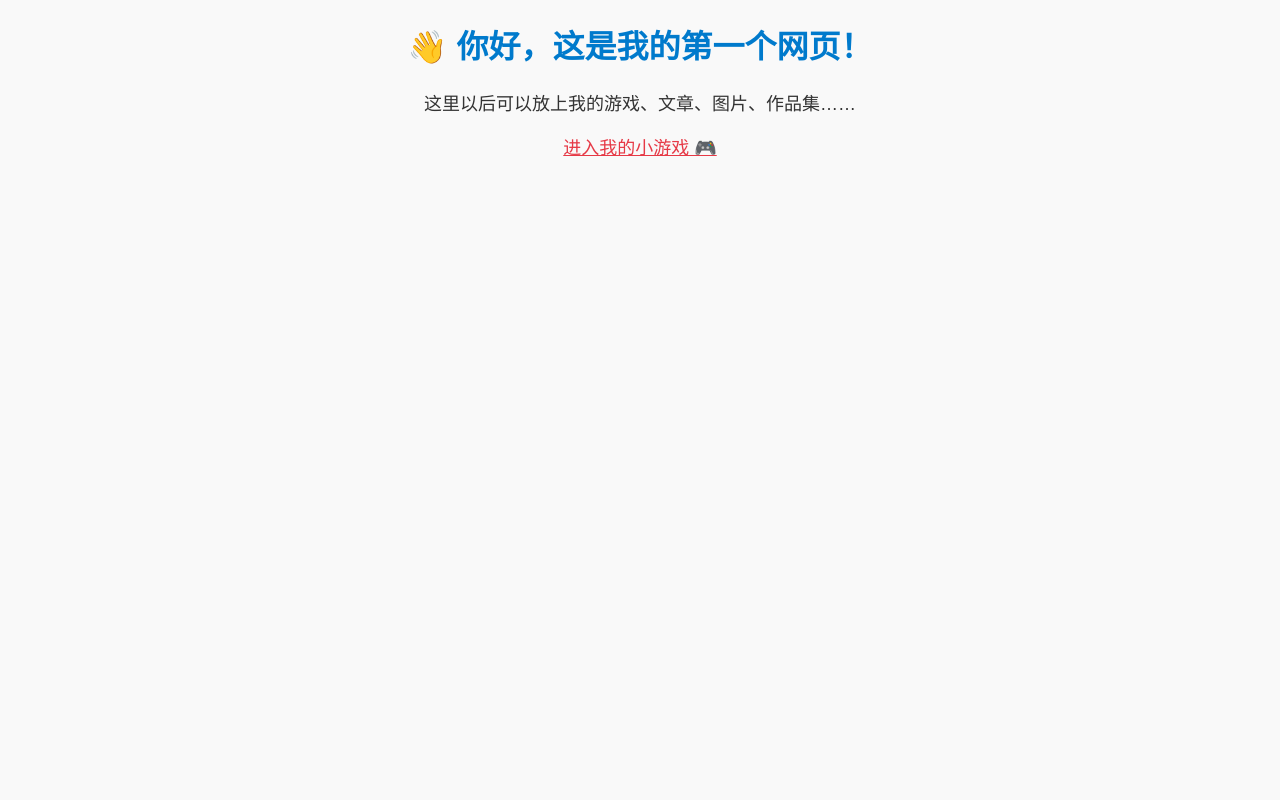
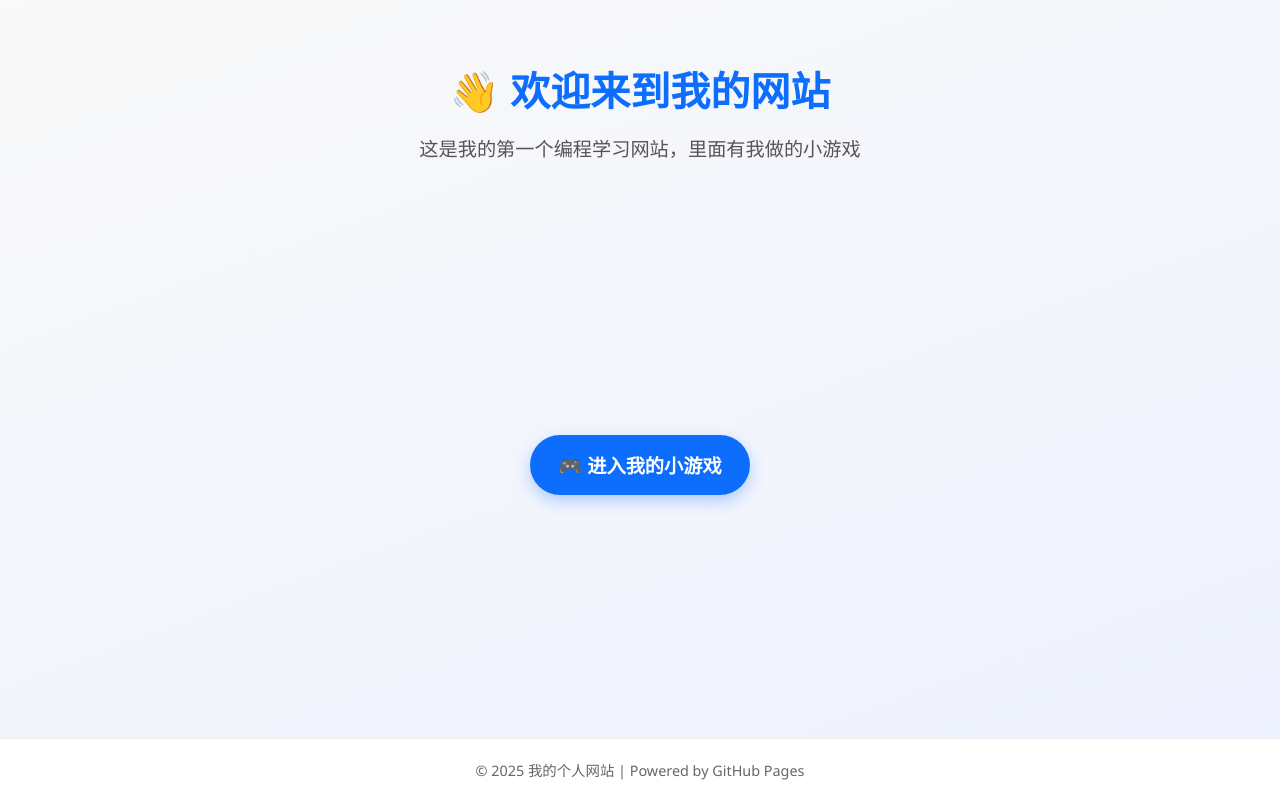
Before and after one commit to lufei234565-svg/lufei234565-svg.github.io, a plain HTML site: page index.html in a window 1280 px wide. Drawn offline with Linux system fonts and the light colour scheme.

Commit message:
Update index.html

```diff
--- a/index.html
+++ b/index.html
@@ -1,18 +1,82 @@
 <!DOCTYPE html>
-<html lang="zh-CN">
+<html lang="zh">
 <head>
   <meta charset="UTF-8">
-  <title>欢迎来到我的网站</title>
+  <meta name="viewport" content="width=device-width,initial-scale=1">
+  <title>我的网站首页</title>
   <style>
-    body { font-family: Arial, sans-serif; background: #f9f9f9; text-align:center; }
-    h1 { color: #007acc; }
-    p { font-size: 18px; color: #333; }
-    a { color: #e63946; }
+    :root {
+      --pri:#0d6efd;
+      --bg1:#f9f9f9;
+      --bg2:#eef2ff;
+    }
+    body {
+      margin:0;
+      font-family:"Microsoft YaHei",Segoe UI,Roboto,sans-serif;
+      display:flex;
+      flex-direction:column;
+      min-height:100vh;
+      background:linear-gradient(160deg,var(--bg1),var(--bg2));
+      color:#111;
+    }
+    header {
+      text-align:center;
+      padding:60px 20px 30px;
+    }
+    header h1 {
+      font-size:2.5rem;
+      margin:0 0 16px;
+      color:var(--pri);
+    }
+    header p {
+      font-size:1.2rem;
+      color:#555;
+      margin:0;
+    }
+    main {
+      flex:1;
+      display:flex;
+      justify-content:center;
+      align-items:center;
+    }
+    .btn {
+      display:inline-block;
+      padding:16px 28px;
+      font-size:1.2rem;
+      font-weight:600;
+      border-radius:999px;
+      background:var(--pri);
+      color:#fff;
+      text-decoration:none;
+      box-shadow:0 6px 16px rgba(13,110,253,.3);
+      transition:.25s;
+    }
+    .btn:hover {
+      transform:translateY(-3px);
+      box-shadow:0 10px 22px rgba(13,110,253,.4);
+    }
+    footer {
+      text-align:center;
+      padding:20px;
+      font-size:.9rem;
+      color:#666;
+      background:#fff;
+      border-top:1px solid #eee;
+    }
   </style>
 </head>
 <body>
-  <h1>👋 你好，这是我的第一个网页！</h1>
-  <p>这里以后可以放上我的游戏、文章、图片、作品集……</p>
-  <p><a href="game/index.html">进入我的小游戏 🎮</a></p>
+  <header>
+    <h1>👋 欢迎来到我的网站</h1>
+    <p>这是我的第一个编程学习网站，里面有我做的小游戏</p>
+  </header>
+
+  <main>
+    <a href="game/" class="btn">🎮 进入我的小游戏</a>
+  </main>
+
+  <footer>
+    © 2025 我的个人网站 | Powered by GitHub Pages
+  </footer>
 </body>
 </html>
```
